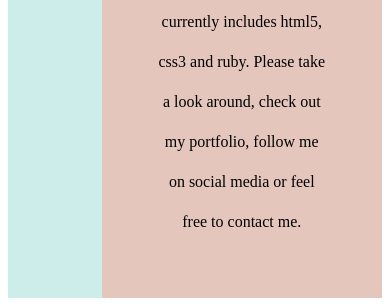
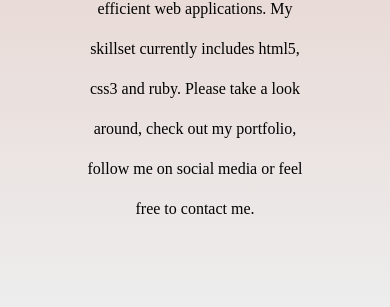
Before and after one commit to genmauger/personal-portfolio, a plain HTML site: page index.html in a window 390 px wide. Shown: the part 582-889 px from the top of the page. Drawn offline with Linux system fonts and the light colour scheme.

Commit message:
added responsive media query to nav and main content

```diff
--- a/style.css
+++ b/style.css
@@ -1,3 +1,7 @@
+body {
+    margin: 0;
+}
+
 /*Total container for nav and div*/
 /*Display different for each browser - change display: -webkit-box*/
 .total-container {
@@ -7,6 +11,17 @@
     display: -ms-flexbox;
     display: -webkit-flex;
     justify-content: row;
+}
+
+@media only screen and (max-width: 765px) {
+    .total-container {
+    display: flex;
+    display: -webkit-box;
+    display: -moz-box;
+    display: -ms-flexbox;
+    display: -webkit-flex;
+    flex-direction: column;
+    }
 }
 
 /*Nav menu*/
@@ -19,6 +34,19 @@
     flex-direction: column;
     background: #CDEDEB;
     width: 25%;
+}
+
+@media only screen and (max-width: 765px) {
+    .container-nav {
+        display: flex;
+        display: -webkit-box;
+        display: -moz-box;
+        display: -ms-flexbox;
+        display: -webkit-flex;
+        flex-direction: row;
+        background: #CDEDEB;
+        width: 100%;
+    }
 }
 
 .logo {
@@ -45,9 +73,22 @@
     display: -moz-box;
     display: -ms-flexbox;
     display: -webkit-flex;
-    background: #E4C6BD;
+    background: linear-gradient(#E4C6BD, #EDEDED);
     width: 75%;
 }
+
+@media only screen and (max-width: 765px) {
+    .content-container {
+        display: flex;
+        display: -webkit-box;
+        display: -moz-box;
+        display: -ms-flexbox;
+        display: -webkit-flex;
+        background: linear-gradient(#E4C6BD, #EDEDED);
+        width: 100%;
+    }
+}
+
 
 .content-container > div {
     margin: 20%;
```
Also changed, not shown: 1 other file.
